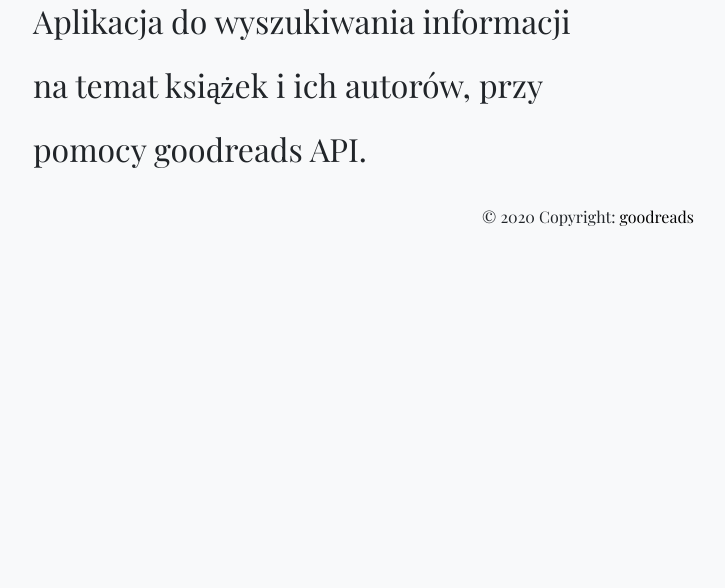
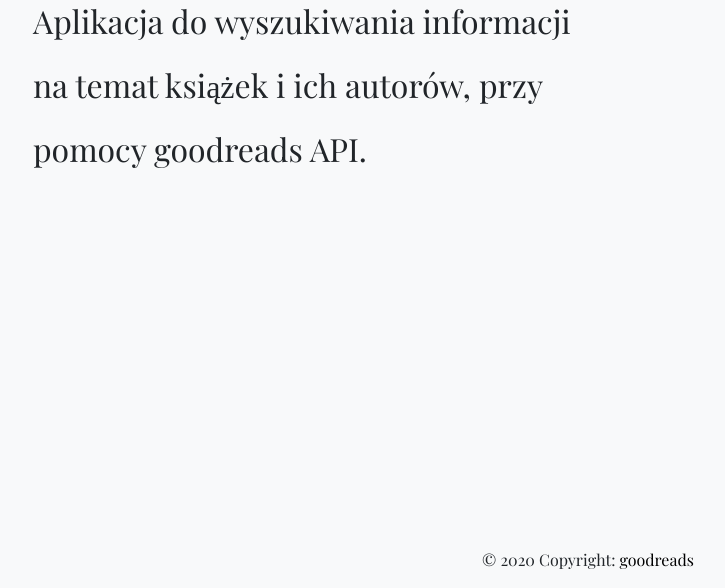
Before and after one commit to MateusBz/flask_goodreads_consumer, a Flask app: page / in a window 1280 px wide. Shown: the part 212-800 px from the top of the page, without its empty margins (52-777 px from the left). Run offline with Flask 2, Linux system fonts and the light colour scheme; some libraries are stand-ins or nearby versions.

Commit message:
footer fixed bottom

```diff
--- a/templates/base.html
+++ b/templates/base.html
@@ -37,7 +37,7 @@
     <div class="container">
         {% block page_content %}{% endblock page_content %}
     </div>
-    <footer class='page-footer'>
+    <footer class='page-footer fixed-bottom'>
         <div class="footer-copyright text-center py-3">© 2020 Copyright:
         <a href="https://www.goodreads.com/"> goodreads</a>
   </div>
```
